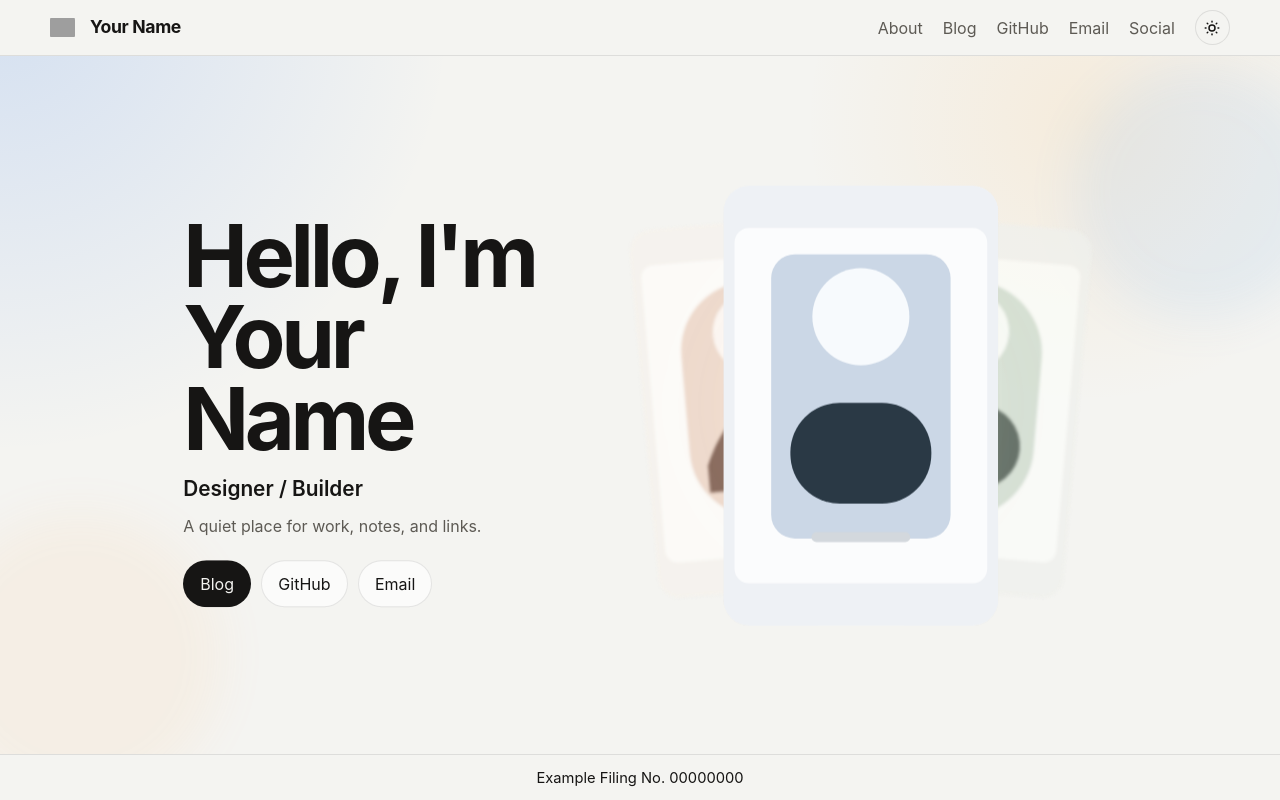
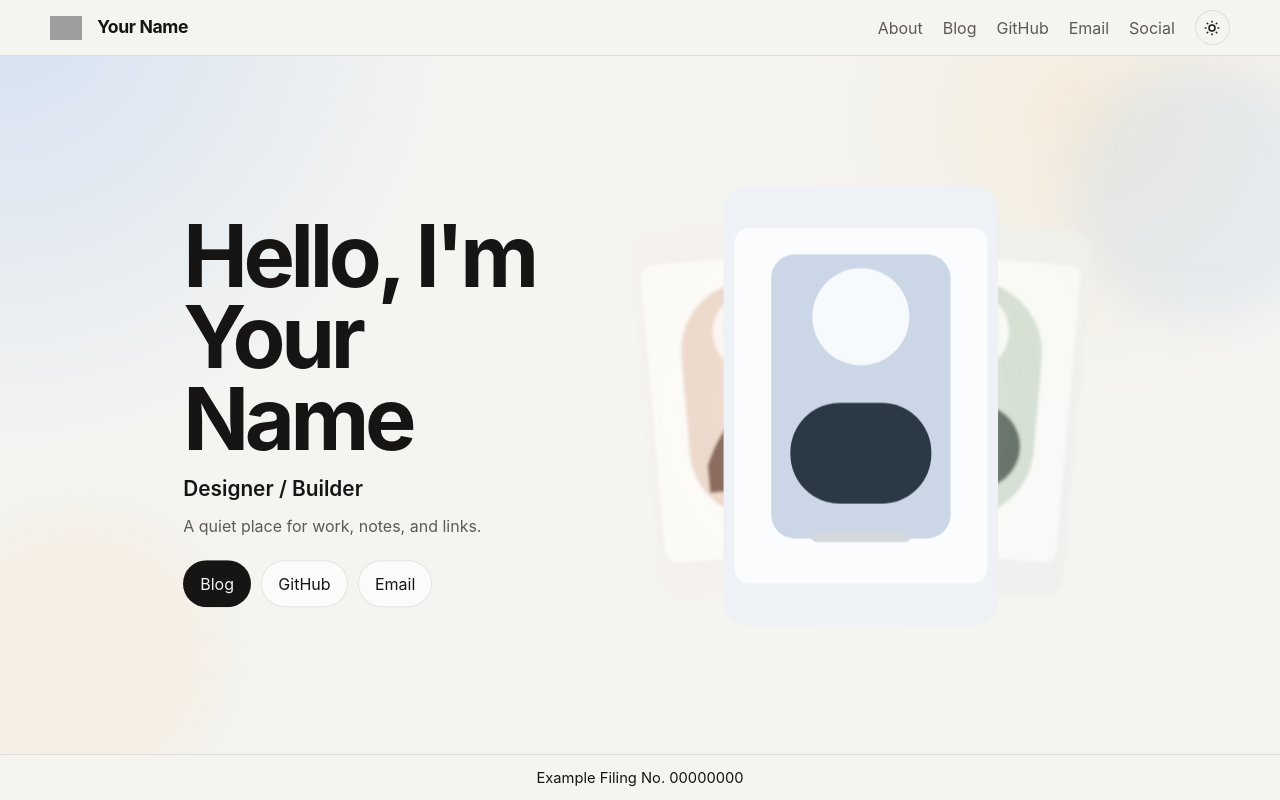
Before and after one commit to LYCaikano/HomePage, a Vue app: page / in a window 1280 px wide. Built offline with nearby package versions, Linux system fonts and the light colour scheme; grey boxes are pictures that could not be loaded.

Commit message:
Increase the site icon size

```diff
--- a/src/styles/layout/site-header.css
+++ b/src/styles/layout/site-header.css
@@ -35,8 +35,8 @@
 }
 
 .site-brand__icon {
-  width: 1.55rem;
-  height: 1.55rem;
+  width: 2rem;
+  height: 2rem;
   display: block;
   object-fit: contain;
   flex: 0 0 auto;
```
